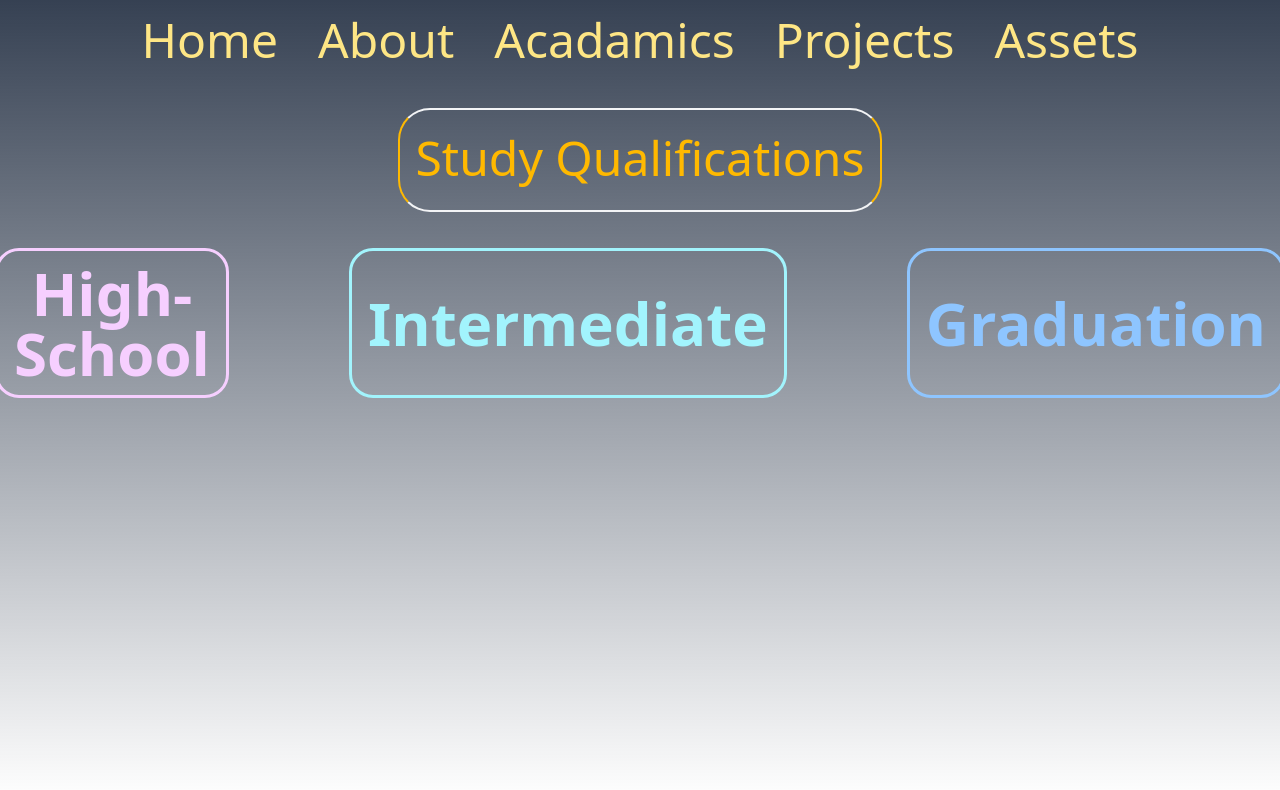
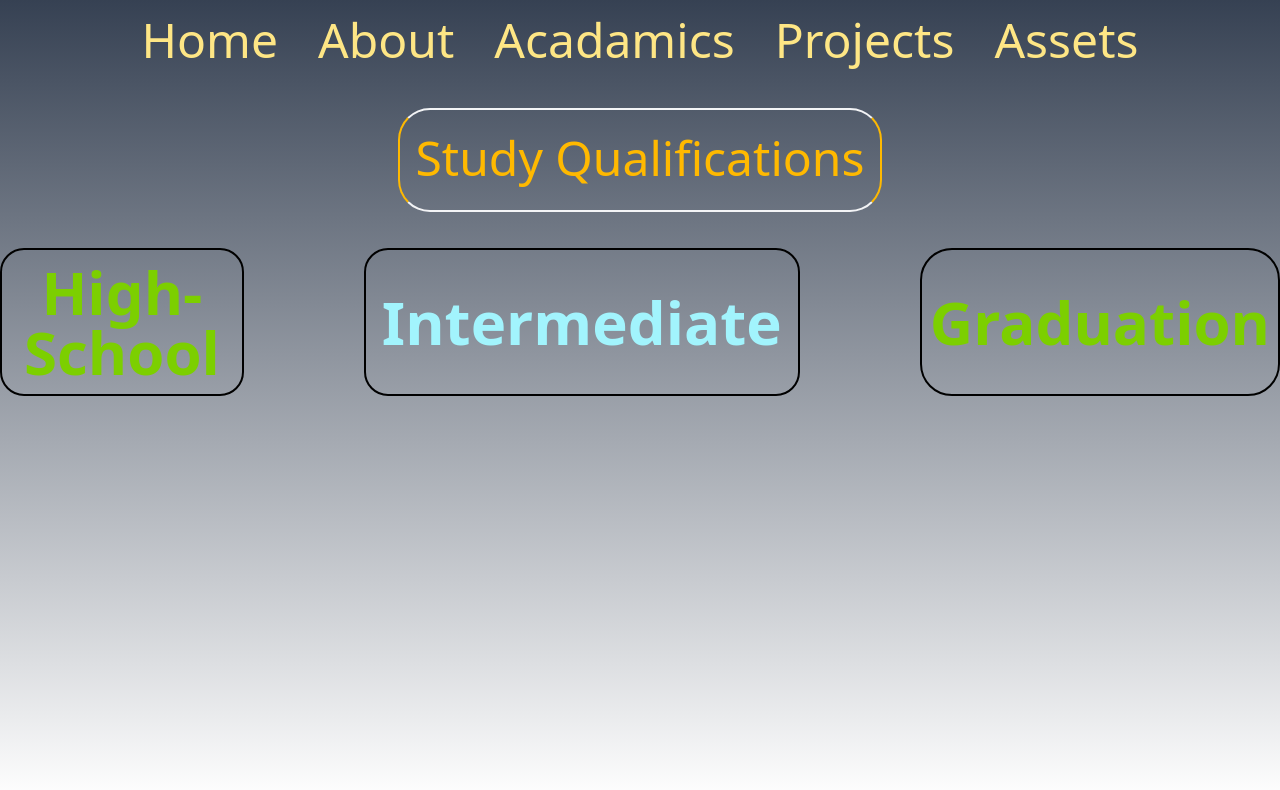
Before and after one commit to dhurv-code/Personal-Website, a React (Vite) app: page /qualification in a window 1280 px wide. Shown: the top 790 px of the page. Built offline with nearby package versions, Linux system fonts and the light colour scheme.

Commit message:
Updated in the resolution of content

```diff
--- a/src/components/About.jsx
+++ b/src/components/About.jsx
@@ -1,6 +1,6 @@
 function About() {
   return (
-    <div className="px-6 md:px-16 py-16 md:py-24 space-y-24 bg-gradient-to-b from-gray-700 via-red-00 to-red-00 min-h-screen">
+    <div className="px-6 md:px-16 py-16 md:py-15 space-y-24 bg-gradient-to-b from-gray-700 via-red-00 to-red-00 min-h-screen">
 
 
       <div className="flex flex-col md:flex-row items-center md:items-start gap-10">
--- a/src/components/Projects.jsx
+++ b/src/components/Projects.jsx
@@ -10,7 +10,7 @@ function Projects() {
         },
 
         {
-            content: "2:- Spotify-Clone",
+            content: "2:-Spotify-Clone",
             links: "https://dhurv-code.github.io/Spotify-clone/"
         },
     ];
@@ -53,7 +53,7 @@ function Projects() {
             <div className="text-4xl text-gray-200 ">
                 <div>
                     <button onClick={() => setActive(active === "Html" ? null : "Html")} className="border-8 px-3 py-4 rounded-br-4xl cursor-pointer"> Html-Project</button>
-                    <div className="text-4xl pt-9 text-blue-900 font-semibold font-mono">
+                    <div className="text-3xl pt-9 text-blue-900 font-semibold font-mono">
                         {active === "Html" && (
                             <div>
                                 {Html.map((loop, index) => (
@@ -71,7 +71,7 @@ function Projects() {
 
             <div className="text-4xl text-gray-300">
                 <button onClick={() => setActive(active === "React" ? null : "React")} className="border-8 px-3 py-4 rounded-br-4xl cursor-pointer">  React-Project</button>
-                <div className="text-4xl pt-9 text-blue-900 font-semibold font-mono">
+                <div className="text-3xl pt-9 text-blue-900 font-semibold font-mono">
                     {active === "React" && (
                         <div>
                             {React.map((loop1, index1) => (
@@ -89,7 +89,7 @@ function Projects() {
 
             <div className="text-4xl text-gray-300">
                 <button onClick={() => setActive(active === "Python" ? null : "Python")} className="border-8 px-3 py-4 rounded-br-4xl cursor-pointer"> Python-Project</button>
-                <div className="text-4xl pt-9 text-blue-900 font-semibold font-mono">
+                <div className="text-3xl pt-9 text-blue-900 font-semibold font-mono">
                 {active === "Python" && (
                     <div>
                         {Python.map((loop1, index1) => (
@@ -106,7 +106,7 @@ function Projects() {
 
             <div className="text-4xl text-gray-300">
                 <button onClick={() => setActive(active === "Machine_Learning" ? null : "Machine_Learning")} className="border-8 px-3 py-4 rounded-br-4xl cursor-pointer"> Machine_Learning</button>
-                <div className="text-4xl pt-9 text-blue-900 font-semibold font-mono">
+                <div className="text-3xl pt-9 text-blue-900 font-semibold font-mono">
                 {active === "Machine_Learning" && (
                     <div>
                         {Machine_Learning.map((loop1, index1) => (
--- a/src/components/Qualification/Qualification.jsx
+++ b/src/components/Qualification/Qualification.jsx
@@ -11,34 +11,34 @@ function Qualification() {
             </div >
             {!selected && (
                 <nav className="justify-center text-blue-300 text-6xl flex space-x-30 pt-9 ">
-                    <button onClick={() => setSelected("10th")} className="font-bold text-fuchsia-200 border-3 rounded-3xl py-3 px-4">High-School</button>
-                    <button onClick={() => setSelected("12th")} className="font-bold text-cyan-200 border-3 rounded-3xl py-3 px-4">Intermediate</button>
-                    <button onClick={() => setSelected("graduation")} className="font-bold text-shadow-teal-100 border-3 rounded-3xl py-3 px-4">Graduation</button>
+                    <button onClick={() => setSelected("10th")} className="font-bold text-lime-500 border-2 border-black rounded-3xl py-3 px-4">High-School</button>
+                    <button onClick={() => setSelected("12th")} className="font-bold text-cyan-200 border-2 border-black rounded-3xl py-3 px-4">Intermediate</button>
+                    <button onClick={() => setSelected("graduation")} className="font-bold text-lime-500 border-2 border-black rounded-4xl px-2">Graduation</button>
                 </nav>
             )}
 
-            <div className="pt-25 ">
-                {selected == "10th" && <div className="text-blue-200 text-4xl p-5 flex flex-col gap-5 font-mono">
+            <div className="pt-15 ">
+                {selected == "10th" && <div className="text-blue-200 text-3xl p-5 flex flex-col gap-5 font-mono">
                     <h1 className="bg-gradient-to-r from-amber-300 text-blue-700 border inline-block py-3 px-4 rounded-4xl ">School : Smart Indian Model School, Rampur (U.P)</h1>
                     <h1 className="bg-gradient-to-l from-emerald-300 text-blue-700 border inline-block py-3 px-4 rounded-4xl">Board : Central Board Of Secondary Education</h1>
                     <h1 className="bg-gradient-to-r from-green-200 text-blue-700 border inline-block py-3 px-4 rounded-4xl">Percentage : 90% </h1>
                 </div>}
-                {selected == "12th" && <div className="text-blue-200 text-4xl p-5 flex flex-col gap-5 font-mono">
+                {selected == "12th" && <div className="text-blue-200 text-3xl p-5 flex flex-col gap-5 font-mono">
                     <h1 className="bg-gradient-to-r from-blue-400 to-neutral-400 text-blue-700 border inline-block py-3 px-4 rounded-4xl ">School : Smart Indian Model School, Rampur (U.P)</h1>
                     <h1 className="bg-gradient-to-r from-cyan-200 to-neutral-600 text-blue-700 border inline-block py-3 px-4 rounded-4xl">Board : Central Board Of Secondary Education</h1>
                     <h1 className="bg-gradient-to-r from-gray-400 to-gray-100 text-blue-700 border inline-block py-3 px-4 rounded-4xl">Percentage : 98% </h1></div>}
-                {selected == "graduation" && <div iv className="text-blue-200 text-4xl p-5 flex flex-col gap-5 font-mono">
+                {selected == "graduation" && <div iv className="text-blue-200 text-3xl p-5 flex flex-col gap-5 font-mono">
                     <h1 className="bg-gradient-to-r from-yellow-300 via-yellow-400 to-yellow-500 text-blue-700 border inline-block py-3 px-4 rounded-4xl ">University : Uttarakhand Technical University, Dehradun  </h1>
                     <h1 className="bg-gradient-to-r from-blue-200 to-cyan-400 text-blue-700 border inline-block py-3 px-4 rounded-4xl ">Course : Bachelor of Technology in Computer Science and Engineering </h1>
                     <h1 className="bg-gradient-to-r from-gray-400 to-cyan-100 text-blue-700 border inline-block py-3 px-4 rounded-4xl ">Specialization : Artificial Intelligence & Machine Learning </h1>
-                    <h1 className="bg-gradient-to-r from-blue-400 to-neutral-400 text-blue-700 border inline-block py-3 px-4 rounded-4xl ">Batch : 2027 </h1>
+
 
 
                 </div>}
 
                 <div className="flex">
                     {selected && (
-                        <div className=" text-amber-600 text-center text-5xl border-2 inline-block mx-auto rounded-4xl bg-amber-700 px-5 py-5 ">
+                        <div className=" text-amber-600 text-center text-3xl border-5 inline-block mx-auto rounded-4xl bg-emerald-800 px-5 py-5 ">
                             <button onClick={() => setSelected(null)} className="cursor-pointer text-amber-200 ">GO Back</button>
                         </div>
                     )}
```
